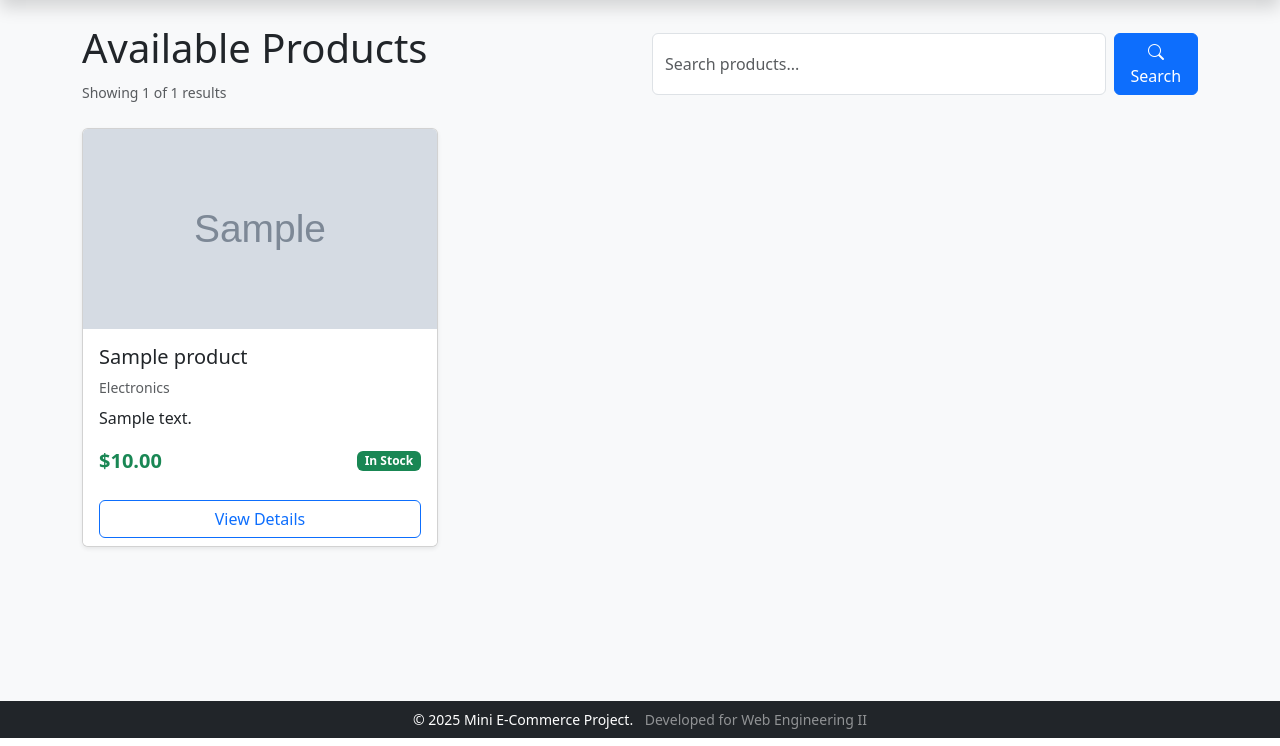
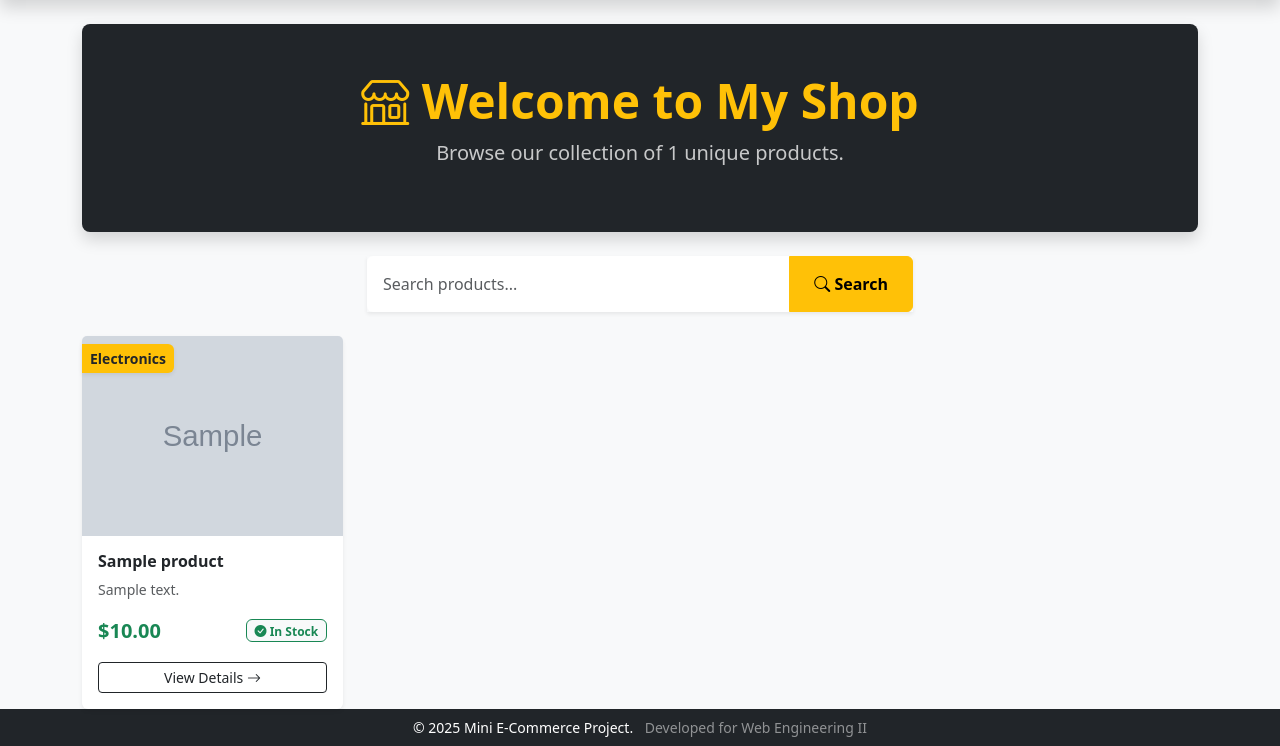
Before and after one commit to banadawit/mini-E-commerce-App, a PHP site: page /index.php in a window 1280 px wide. Shown: the part 62-808 px from the top of the page. Run offline with PHP 8.4, Linux system fonts and the light colour scheme; data comes from the database, SQL or seed files in the repository; tables that the repository leaves empty hold one stand-in row (values such as "Sample post"); grey boxes marked "Sample" are stand-in pictures.

Commit message:
feat: the style advanced

```diff
--- a/includes/header.php
+++ b/includes/header.php
@@ -47,7 +47,7 @@ if (isset($_SESSION['user_role']) && $_SESSION['user_role'] === 'admin') {
 
     <nav class="navbar navbar-expand-lg navbar-dark bg-dark shadow mb-4">
         <div class="container">
-            <a class="navbar-brand fw-bold text-uppercase" href="<?php echo BASE_URL; ?>index.php">
+            <a class="navbar-brand fw-bold text-uppercase" href="<?php echo $homeLink; ?>">
                 <i class="bi bi-shop text-warning fs-4 me-1"></i> My Shop
             </a>
 
--- a/index.php
+++ b/index.php
@@ -5,7 +5,7 @@ require_once 'classes/Product.php';
 // 1. Setup Pagination & Search Variables
 $page = isset($_GET['page']) ? (int)$_GET['page'] : 1;
 $search = isset($_GET['search']) ? $_GET['search'] : "";
-$limit = 6; // Products per page
+$limit = 8; // Increased to 8 to match the grid look of admin page
 $offset = ($page - 1) * $limit;
 
 // 2. Fetch Data
@@ -15,79 +15,100 @@ $totalProducts = $productObj->countProducts($search);
 $totalPages = ceil($totalProducts / $limit);
 ?>
 
-<div class="row mb-4 align-items-center">
-    <div class="col-md-6">
-        <h1>Available Products</h1>
-        <small class="text-muted">Showing <?php echo count($products); ?> of <?php echo $totalProducts; ?> results</small>
+<div class="card bg-dark text-white shadow mb-4 border-0 rounded-3">
+    <div class="card-body p-5 text-center">
+        <h1 class="fw-bold text-warning display-5"><i class="bi bi-shop"></i> Welcome to My Shop</h1>
+        <p class="lead opacity-75">Browse our collection of <?php echo $totalProducts; ?> unique products.</p>
     </div>
-    <div class="col-md-6">
-        <form action="index.php" method="GET" class="d-flex">
-            <input type="text" name="search" class="form-control me-2" placeholder="Search products..." value="<?php echo htmlspecialchars($search); ?>">
-            <button type="submit" class="btn btn-primary"><i class="bi bi-search"></i> Search</button>
+</div>
+
+<div class="row mb-4">
+    <div class="col-md-6 offset-md-3">
+        <form action="index.php" method="GET" class="input-group shadow-sm">
+            <input type="text" name="search" class="form-control border-0 p-3" placeholder="Search products..." value="<?php echo htmlspecialchars($search); ?>">
+            <button type="submit" class="btn btn-warning px-4 fw-bold"><i class="bi bi-search"></i> Search</button>
             <?php if (!empty($search)): ?>
-                <a href="index.php" class="btn btn-outline-secondary ms-2">Clear</a>
+                <a href="index.php" class="btn btn-light px-3 border-start"><i class="bi bi-x-lg"></i></a>
             <?php endif; ?>
         </form>
     </div>
 </div>
 
-<div class="row">
+<div class="row g-4">
     <?php if (count($products) > 0): ?>
         <?php foreach ($products as $p): ?>
-            <div class="col-md-4 mb-4">
-                <div class="card h-100 shadow-sm">
-                    <?php
-                    $img = !empty($p['image']) ? "assets/images/products/" . $p['image'] : "https://via.placeholder.com/300x200?text=No+Image";
-                    ?>
-                    <img src="<?php echo $img; ?>" class="card-img-top" alt="<?php echo htmlspecialchars($p['name']); ?>" style="height: 200px; object-fit: cover;">
+            <div class="col-md-3">
 
-                    <div class="card-body d-flex flex-column">
-                        <h5 class="card-title"><?php echo htmlspecialchars($p['name']); ?></h5>
-                        <p class="text-muted small mb-2"><?php echo htmlspecialchars($p['category_name'] ?? 'Uncategorized'); ?></p>
-                        <p class="card-text text-truncate"><?php echo htmlspecialchars($p['description']); ?></p>
+                <div class="card h-100 shadow-sm border-0 position-relative" style="transition: transform 0.2s;">
 
-                        <div class="mt-auto d-flex justify-content-between align-items-center">
+                    <div class="position-relative">
+                        <?php
+                        $img = !empty($p['image']) ? "assets/images/products/" . $p['image'] : "https://via.placeholder.com/300x200?text=No+Image";
+                        ?>
+                        <img src="<?php echo $img; ?>" class="card-img-top" alt="<?php echo htmlspecialchars($p['name']); ?>"
+                            style="height: 200px; object-fit: cover; filter: brightness(0.98);">
+
+                        <span class="position-absolute top-0 start-0 bg-warning text-dark px-2 py-1 small fw-bold rounded-end mt-2 shadow-sm">
+                            <?php echo htmlspecialchars($p['category_name'] ?? 'General'); ?>
+                        </span>
+                    </div>
+
+                    <div class="card-body d-flex flex-column p-3">
+                        <h6 class="card-title fw-bold text-truncate text-dark" title="<?php echo htmlspecialchars($p['name']); ?>">
+                            <?php echo htmlspecialchars($p['name']); ?>
+                        </h6>
+
+                        <p class="card-text small text-muted text-truncate mb-3"><?php echo htmlspecialchars($p['description']); ?></p>
+
+                        <div class="d-flex justify-content-between align-items-center mb-3 mt-auto">
                             <span class="fs-5 fw-bold text-success">$<?php echo number_format($p['price'], 2); ?></span>
 
                             <?php if ($p['stock'] > 0): ?>
-                                <span class="badge bg-success">In Stock</span>
+                                <span class="badge bg-light text-success border border-success">
+                                    <i class="bi bi-check-circle-fill"></i> In Stock
+                                </span>
                             <?php else: ?>
-                                <span class="badge bg-danger">Out of Stock</span>
+                                <span class="badge bg-light text-danger border border-danger">
+                                    <i class="bi bi-x-circle-fill"></i> Sold Out
+                                </span>
                             <?php endif; ?>
                         </div>
-                    </div>
 
-                    <div class="card-footer bg-white border-top-0">
-                        <a href="product.php?id=<?php echo $p['id']; ?>" class="btn btn-outline-primary w-100">
-                            View Details
-                        </a>
+                        <div class="d-grid">
+                            <a href="product.php?id=<?php echo $p['id']; ?>" class="btn btn-outline-dark btn-sm">
+                                View Details <i class="bi bi-arrow-right"></i>
+                            </a>
+                        </div>
                     </div>
                 </div>
             </div>
         <?php endforeach; ?>
     <?php else: ?>
-        <div class="col-12 text-center py-5">
-            <h3 class="text-muted">No products found.</h3>
-            <p>Try searching for something else.</p>
+        <div class="col-12 text-center py-5 text-muted bg-light rounded-3">
+            <i class="bi bi-emoji-frown fs-1 d-block mb-3 opacity-50"></i>
+            <h5>No products found</h5>
+            <p>We couldn't find what you were looking for.</p>
+            <a href="index.php" class="btn btn-primary btn-sm mt-2">View All Products</a>
         </div>
     <?php endif; ?>
 </div>
 
 <?php if ($totalPages > 1): ?>
-    <nav aria-label="Page navigation">
-        <ul class="pagination justify-content-center mt-4">
+    <nav class="mt-5">
+        <ul class="pagination justify-content-center">
             <li class="page-item <?php echo ($page <= 1) ? 'disabled' : ''; ?>">
-                <a class="page-link" href="?page=<?php echo $page - 1; ?>&search=<?php echo urlencode($search); ?>">Previous</a>
+                <a class="page-link text-dark" href="?page=<?php echo $page - 1; ?>&search=<?php echo urlencode($search); ?>">Previous</a>
             </li>
 
             <?php for ($i = 1; $i <= $totalPages; $i++): ?>
                 <li class="page-item <?php echo ($page == $i) ? 'active' : ''; ?>">
-                    <a class="page-link" href="?page=<?php echo $i; ?>&search=<?php echo urlencode($search); ?>"><?php echo $i; ?></a>
+                    <a class="page-link <?php echo ($page == $i) ? 'bg-dark border-dark' : 'text-dark'; ?>"
+                        href="?page=<?php echo $i; ?>&search=<?php echo urlencode($search); ?>"><?php echo $i; ?></a>
                 </li>
             <?php endfor; ?>
 
             <li class="page-item <?php echo ($page >= $totalPages) ? 'disabled' : ''; ?>">
-                <a class="page-link" href="?page=<?php echo $page + 1; ?>&search=<?php echo urlencode($search); ?>">Next</a>
+                <a class="page-link text-dark" href="?page=<?php echo $page + 1; ?>&search=<?php echo urlencode($search); ?>">Next</a>
             </li>
         </ul>
     </nav>
```
Also changed, not shown: assets/images/products/1766578714_694bda1addd79.jpg (added), assets/images/products/1766578816_694bda808988f.jpg (added), assets/images/products/1766578923_694bdaebd3899.jpg (added).
